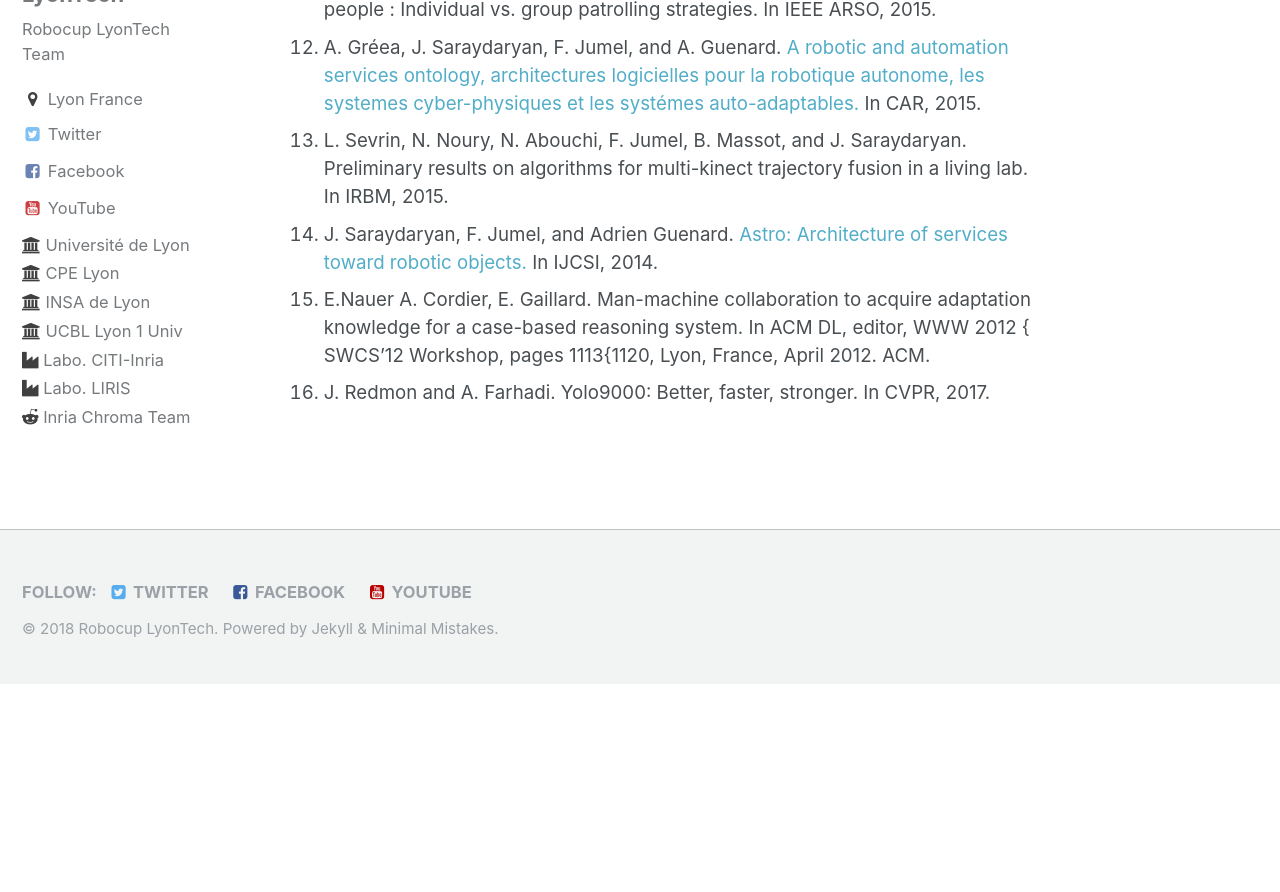
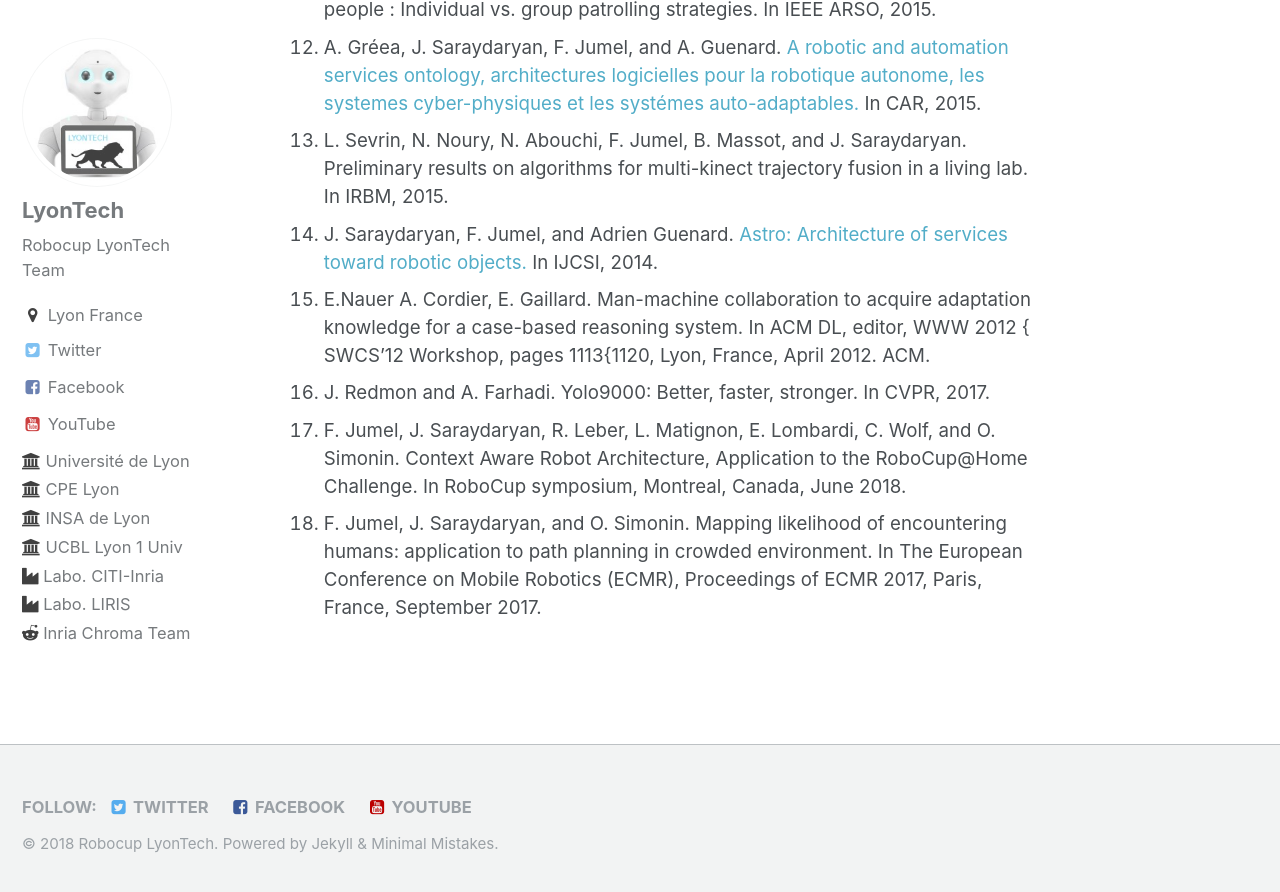
Before and after one commit to Robocup-Lyontech/Robocup-Lyontech.github.io, a Jekyll site: the page built from _pages/approach.md, in a window 1280 px wide and 900 px high, scrolled down 4782 px. Shown: the top 892 px of the window. Built offline with Jekyll 4.4.1, drawn with Linux system fonts in a browser that asks for light colours; before the commit the page ends 5466 px from its top, so only the background shows below that; some of the changed text lies outside the part shown.

Commit message:
Update approach.md

```diff
--- a/_pages/approach.md
+++ b/_pages/approach.md
@@ -73,3 +73,6 @@
 14. J. Saraydaryan, F. Jumel, and Adrien Guenard. [Astro: Architecture of services toward robotic objects.](https://www.ijcsi.org/papers/IJCSI-11-4-1-1-9.pdf) In IJCSI, 2014.
 15. E.Nauer A. Cordier, E. Gaillard. Man-machine collaboration to acquire adaptation knowledge for a case-based reasoning system. In ACM DL, editor, WWW 2012 { SWCS'12 Workshop, pages 1113{1120, Lyon, France, April 2012. ACM.
 16. J. Redmon and A. Farhadi. Yolo9000: Better, faster, stronger. In CVPR, 2017.
+17. F. Jumel, J. Saraydaryan, R. Leber, L. Matignon, E. Lombardi, C. Wolf, and O. Simonin. Context Aware Robot Architecture,
+Application to the RoboCup@Home Challenge. In RoboCup symposium, Montreal, Canada, June 2018.
+18. F. Jumel, J. Saraydaryan, and O. Simonin. Mapping likelihood of encountering humans: application to path planning in crowded environment. In The European Conference on Mobile Robotics (ECMR), Proceedings of ECMR 2017, Paris, France, September 2017.
```
Also changed, not shown: other parts of _pages/approach.md (+1 -1 lines).
